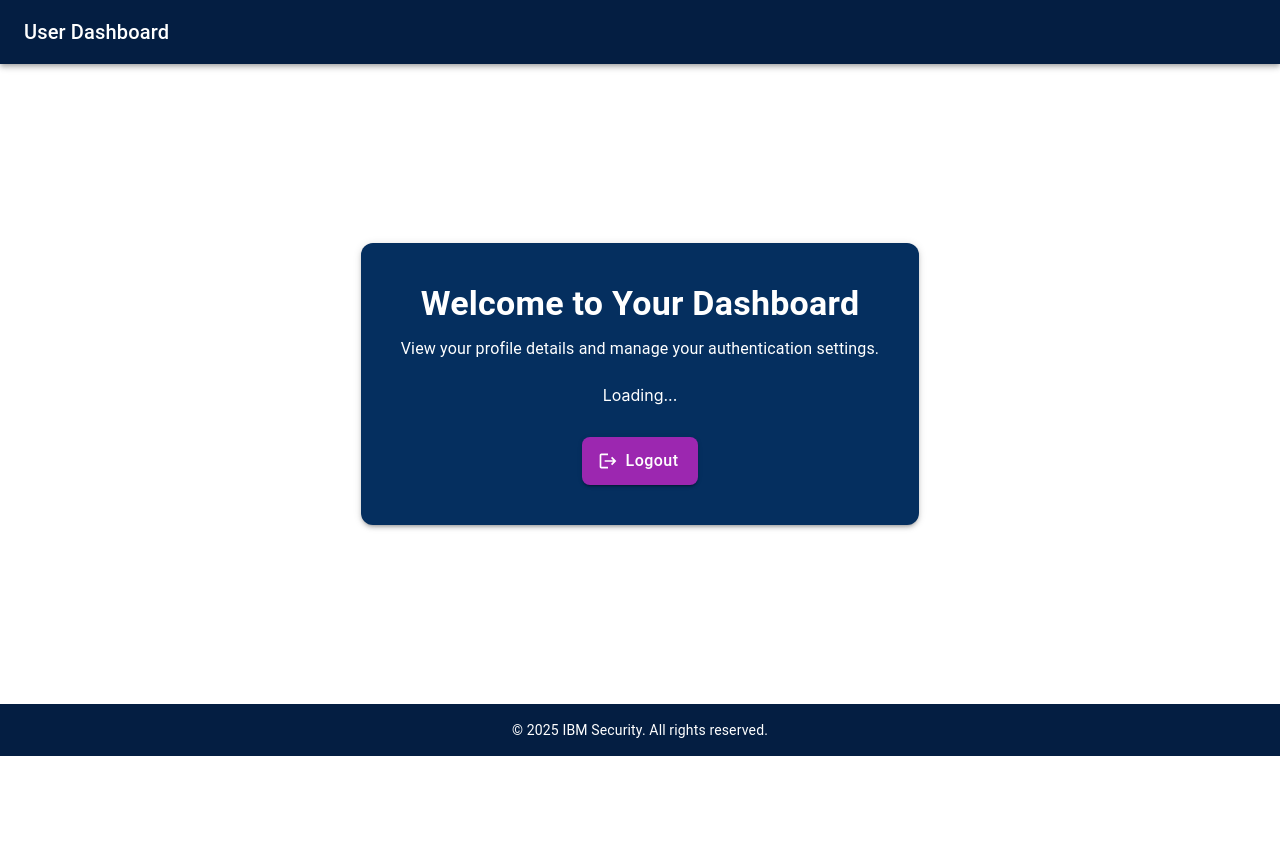
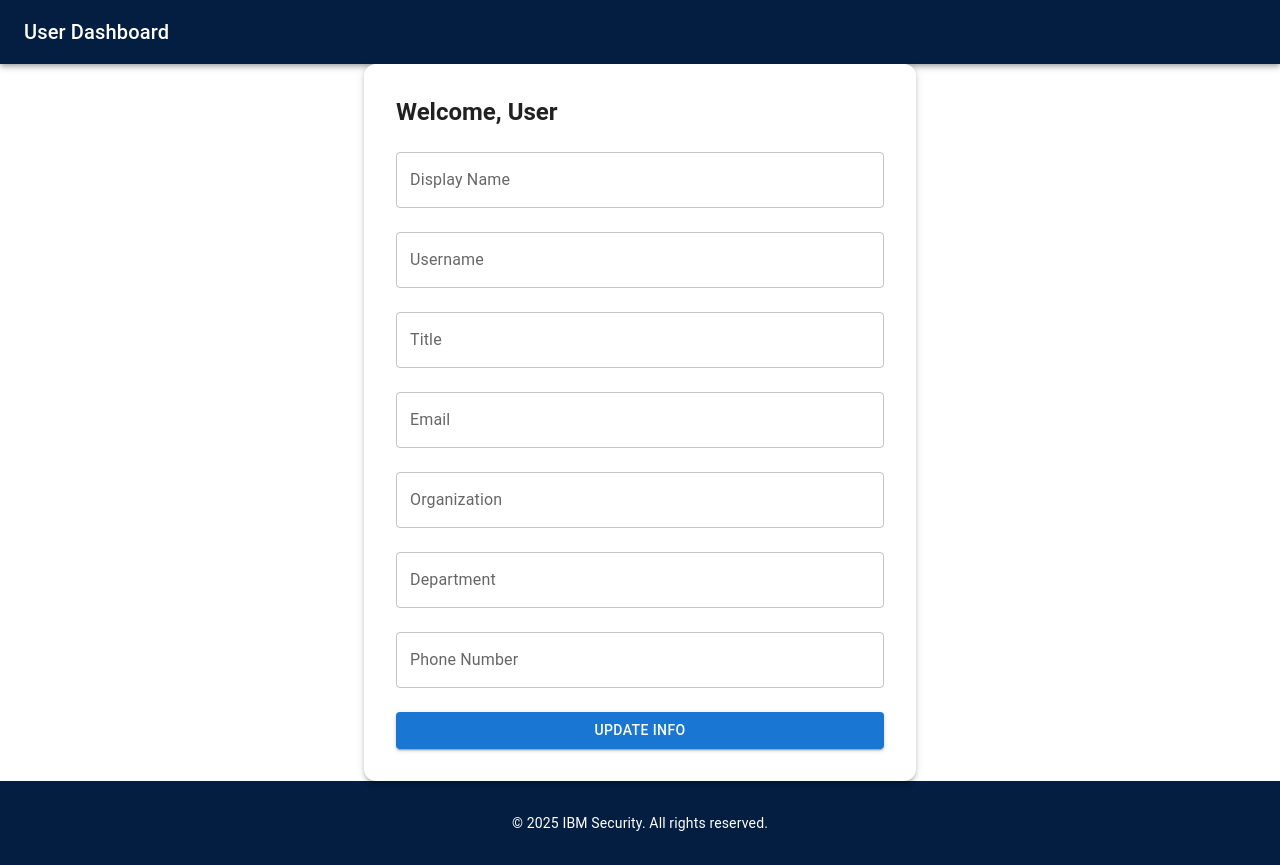
Before and after one commit to dilsha01/Auth-App-Mobile, a React (Create React App) app in the folder auth-app-website/: page /dashboard in a window 1280 px wide. Before the commit the page ends 800 px from the top, so only its background shows below. Built offline with nearby package versions, Linux system fonts and the light colour scheme; no server answers.

Commit message:
Update Dashboard

```diff
--- a/auth-app-website/src/pages/Dashboard.jsx
+++ b/auth-app-website/src/pages/Dashboard.jsx
@@ -1,12 +1,84 @@
-import React from "react";
-import { Container, Typography, Paper, Box, AppBar, Toolbar } from "@mui/material";
-import UserProfile from "../components/UserProfile";
-import LogoutButton from "../components/LogoutButton";
-
-
-
+import React, { useEffect, useState } from "react";
+import { Container, TextField, Button, Paper, Typography, Box, AppBar, Toolbar } from "@mui/material";
 
 const Dashboard = () => {
+  const [userInfo, setUserInfo] = useState({
+    displayName: "",
+    userName: "",
+    title: "",
+    id: "",
+    email: "",
+    organization: "",
+    department: "",
+    phoneNumber: "",
+  });
+
+  useEffect(() => {
+    const storedUserInfo = localStorage.getItem("userInfo");
+    if (storedUserInfo) {
+      const parsedData = JSON.parse(storedUserInfo);
+      setUserInfo({
+        displayName: parsedData.displayName || "",
+        userName: parsedData.userName || "",
+        title: parsedData.title || "",
+        id: parsedData.id || "",
+        email: parsedData.emails?.[0]?.value || "",
+        organization: parsedData["urn:ietf:params:scim:schemas:extension:enterprise:2.0:User"]?.organization || "",
+        department: parsedData["urn:ietf:params:scim:schemas:extension:enterprise:2.0:User"]?.department || "",
+        phoneNumber: parsedData.phoneNumbers?.[0]?.value || "",
+      });
+    }
+  }, []);
+
+  const handleChange = (e) => {
+    setUserInfo({ ...userInfo, [e.target.name]: e.target.value });
+  };
+
+  const handleUpdate = async () => {
+    try {
+      // Update local storage first
+      localStorage.setItem("userInfo", JSON.stringify(userInfo));
+
+      // Retrieve auth token or cookies
+      const authCookies = localStorage.getItem("authCookies");
+      if (!authCookies) {
+        console.error("No authentication cookies found.");
+        return;
+      }
+
+      // Prepare data for PUT request
+      const updatedUserInfo = {
+        displayName: userInfo.displayName,
+        userName: userInfo.userName,
+        title: userInfo.title,
+        emails: [{ type: "work", value: userInfo.email, primary: true }],
+        "urn:ietf:params:scim:schemas:extension:enterprise:2.0:User": {
+          organization: userInfo.organization,
+          department: userInfo.department,
+        },
+        phoneNumbers: [{ type: "work", value: userInfo.phoneNumber, primary: true }],
+      };
+
+      // Send PUT request
+      const response = await fetch("http://localhost:4000/api/auth/user", {
+        method: "PUT",
+        headers: {
+          "Content-Type": "application/json",
+          "Cookie": authCookies,
+        },
+        body: JSON.stringify(updatedUserInfo),
+      });
+
+      if (response.ok) {
+        console.log("User info updated successfully!");
+      } else {
+        console.error("Failed to update user info.");
+      }
+    } catch (error) {
+      console.error("Error during update:", error);
+    }
+  };
+
   return (
     <>
       {/* Header */}
@@ -18,40 +90,29 @@ const Dashboard = () => {
         </Toolbar>
       </AppBar>
 
-      {/* Main Content */}
-      <Container maxWidth="md" sx={{ minHeight: "80vh", display: "flex", alignItems: "center", justifyContent: "center" }}>
-        <Paper
-          elevation={3}
-          sx={{
-            p: 5,
-            textAlign: "center",
-            borderRadius: 3,
-            backgroundColor: "#052F5F",
-            color: "#FFFFFF",
-            maxWidth: "700px",
-          }}
-        >
-          <Typography variant="h4" gutterBottom fontWeight="bold">
-            Welcome to Your Dashboard
-          </Typography>
-          <Typography variant="body1" sx={{ mb: 3, color: "white" }}>
-            View your profile details and manage your authentication settings.
+      {/* User Info Form */}
+      <Container maxWidth="sm" sx={{ minHeight: "80vh", display: "flex", alignItems: "center", justifyContent: "center" }}>
+        <Paper elevation={3} sx={{ p: 4, borderRadius: 3, maxWidth: "500px" }}>
+          <Typography variant="h5" gutterBottom fontWeight="bold">
+            Welcome, {userInfo.displayName || "User"}
           </Typography>
 
-          {/* User Profile Section */}
-          <Box sx={{ mb: 4 }}>
-            <UserProfile />
-          </Box>
+          <TextField fullWidth margin="normal" label="Display Name" name="displayName" value={userInfo.displayName} onChange={handleChange} />
+          <TextField fullWidth margin="normal" label="Username" name="userName" value={userInfo.userName} onChange={handleChange} />
+          <TextField fullWidth margin="normal" label="Title" name="title" value={userInfo.title} onChange={handleChange} />
+          <TextField fullWidth margin="normal" label="Email" name="email" value={userInfo.email} onChange={handleChange} />
+          <TextField fullWidth margin="normal" label="Organization" name="organization" value={userInfo.organization} onChange={handleChange} />
+          <TextField fullWidth margin="normal" label="Department" name="department" value={userInfo.department} onChange={handleChange} />
+          <TextField fullWidth margin="normal" label="Phone Number" name="phoneNumber" value={userInfo.phoneNumber} onChange={handleChange} />
 
-          {/* Logout Button */}
-          <Box>
-            <LogoutButton />
-          </Box>
+          <Button variant="contained" color="primary" fullWidth sx={{ mt: 2 }} onClick={handleUpdate}>
+            Update Info
+          </Button>
         </Paper>
       </Container>
 
       {/* Footer */}
-      <Box sx={{ textAlign: "center", p: 2, backgroundColor: "#041E42", color: "#FFFFFF" }}>
+      <Box sx={{ textAlign: "center", p: 4, backgroundColor: "#041E42", color: "#FFFFFF" }}>
         <Typography variant="body2">© {new Date().getFullYear()} IBM Security. All rights reserved.</Typography>
       </Box>
     </>
```
